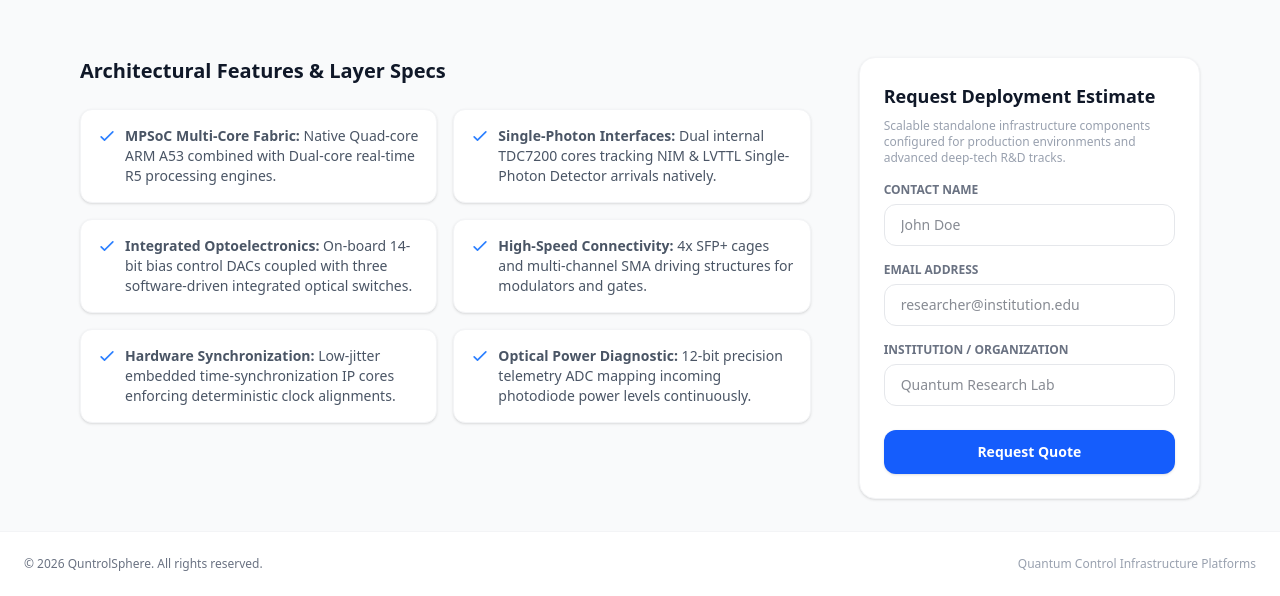
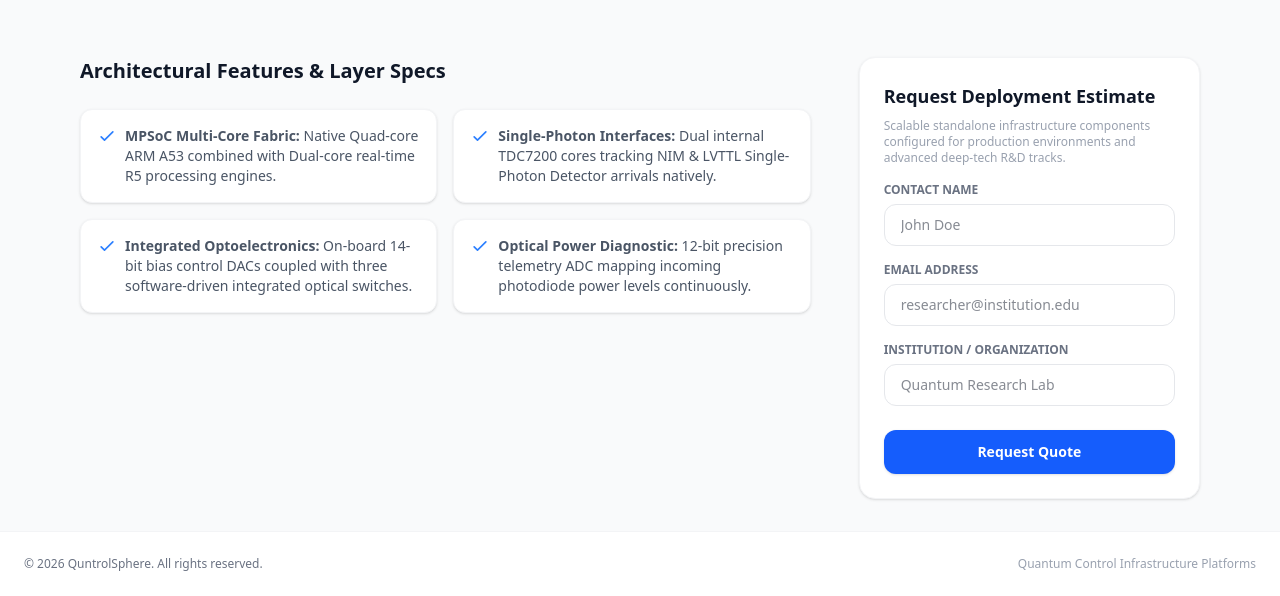
Before and after one commit to AbhisekSinghRao/Quntrolsphere_website, a FastAPI app: page /product/qcc-board in a window 1280 px wide. Shown: the part 515-1111 px from the top of the page. Run offline with FastAPI, Linux system fonts and the light colour scheme.

Commit message:
updated code

```diff
--- a/templates/product.html
+++ b/templates/product.html
@@ -146,19 +166,23 @@
         </div>
 
         {% else %}
-        <h1 class="text-3xl font-extrabold text-gray-900 tracking-tight mb-4">QKD Network Primer</h1>
+        <h1 class="text-3xl font-extrabold text-gray-900 tracking-tight mb-4">QKD Network Primer Kit</h1>
 
         <div class="bg-emerald-50/50 rounded-xl p-4 border border-emerald-100 mb-6">
-          <h4 class="text-xs font-bold text-emerald-800 uppercase tracking-wider mb-2">QKD Network Fundamentals</h4>
+          <h4 class="text-xs font-bold text-emerald-800 uppercase tracking-wider mb-2">QKD Training &amp; Educational Sandbox</h4>
           <p class="text-xs text-emerald-700 leading-relaxed">
-           The QKD Networks Primer introduces the definitive physical and architectural dynamics of Quantum Key Distribution (QKD) hardware configurations. By bridging the gap between theoretical calculations and real-world fiber constraints, it forms a complete foundation for institutional capacity building, aligned with National Quantum Mission priorities.
+            The QKD Network Primer provides users with an intuitive, hands-on learning experience to build a comprehensive practical understanding of Quantum Key Distribution (QKD) implementations. It bridges the gap between theoretical calculations and real-world fiber mechanics, offering an optimized capacity-building ecosystem to introduce quantum security paradigms within academic programs and research labs.
           </p>
         </div>
         {% endif %}
       </div>
 
       <div>
-        {% if 'merlin' in product.name|lower %}
+        {% if 'node' in product.name|lower %}
+        <a href="/static/brochures/QKD_Node_Industrial_Specifications.pdf" class="inline-flex items-center justify-center bg-gray-900 text-white font-semibold text-sm px-6 py-3.5 rounded-xl hover:bg-gray-800 transition-all shadow-sm w-full sm:w-auto">
+          Download Technical Datasheet (PDF)
+        </a>
+        {% elif 'merlin' in product.name|lower %}
         <a href="/static/brochures/MERLIN_Specs.pdf" class="inline-flex items-center justify-center bg-gray-900 text-white font-semibold text-sm px-6 py-3.5 rounded-xl hover:bg-gray-800 transition-all shadow-sm w-full sm:w-auto">
           Download Technical Datasheet (PDF)
         </a>
@@ -258,18 +332,6 @@
           </svg>
           <span><strong>Autonomous Holdover:</strong> Intelligent runtime frequency loop preservation ensures phase continuity upon reference link loss.</span>
         </li>
-        <li class="bg-white p-4 rounded-xl border border-gray-100 shadow-sm flex items-start text-sm text-gray-600">
-          <svg class="w-5 h-5 text-blue-500 mr-2 shrink-0" fill="none" stroke="currentColor" viewBox="0 0 24 24">
-            <path stroke-linecap="round" stroke-linejoin="round" stroke-width="2" d="M5 13l4 4L19 7"></path>
-          </svg>
-          <span><strong>Event Time Tagging:</strong> High-density transaction logs executing up to 10,000 logging events per second with nanosecond resolution.</span>
-        </li>
-        <li class="bg-white p-4 rounded-xl border border-gray-100 shadow-sm flex items-start text-sm text-gray-600">
-          <svg class="w-5 h-5 text-blue-500 mr-2 shrink-0" fill="none" stroke="currentColor" viewBox="0 0 24 24">
-            <path stroke-linecap="round" stroke-linejoin="round" stroke-width="2" d="M5 13l4 4L19 7"></path>
-          </svg>
-          <span><strong>Fast-Lock Architecture:</strong> Highly efficient transceiver PLL acquisition profiles reaching phase lock in $\le1$ ms.</span>
-        </li>
 
         {% elif 'fmc' in product.name|lower or 'mezzanine' in product.name|lower %}
         <li class="bg-white p-4 rounded-xl border border-gray-100 shadow-sm flex items-start text-sm text-gray-600">
@@ -288,19 +350,7 @@
           <svg class="w-5 h-5 text-blue-500 mr-2 shrink-0" fill="none" stroke="currentColor" viewBox="0 0 24 24">
             <path stroke-linecap="round" stroke-linejoin="round" stroke-width="2" d="M5 13l4 4L19 7"></path>
           </svg>
-          <span><strong>Flexible Clock Synthesizer:</strong> Sub-nanosecond clock lines handling both incoming network references and outgoing SPD Gating signals.</span>
-        </li>
-        <li class="bg-white p-4 rounded-xl border border-gray-100 shadow-sm flex items-start text-sm text-gray-600">
-          <svg class="w-5 h-5 text-blue-500 mr-2 shrink-0" fill="none" stroke="currentColor" viewBox="0 0 24 24">
-            <path stroke-linecap="round" stroke-linejoin="round" stroke-width="2" d="M5 13l4 4L19 7"></path>
-          </svg>
           <span><strong>Electro-Optical Controls:</strong> On-board electrical routing interfaces configured to actuate external MEMS optical switches and VOAs.</span>
-        </li>
-        <li class="bg-white p-4 rounded-xl border border-gray-100 shadow-sm flex items-start text-sm text-gray-600">
-          <svg class="w-5 h-5 text-blue-500 mr-2 shrink-0" fill="none" stroke="currentColor" viewBox="0 0 24 24">
-            <path stroke-linecap="round" stroke-linejoin="round" stroke-width="2" d="M5 13l4 4L19 7"></path>
-          </svg>
-          <span><strong>Reconfigurable Evolution:</strong> Fully firmware-defined runtime execution maps capable of shifting across diverse QKD protocols easily.</span>
         </li>
         <li class="bg-white p-4 rounded-xl border border-gray-100 shadow-sm flex items-start text-sm text-gray-600">
           <svg class="w-5 h-5 text-blue-500 mr-2 shrink-0" fill="none" stroke="currentColor" viewBox="0 0 24 24">
@@ -332,18 +382,6 @@
           <svg class="w-5 h-5 text-blue-500 mr-2 shrink-0" fill="none" stroke="currentColor" viewBox="0 0 24 24">
             <path stroke-linecap="round" stroke-linejoin="round" stroke-width="2" d="M5 13l4 4L19 7"></path>
           </svg>
-          <span><strong>High-Speed Connectivity:</strong> 4x SFP+ cages and multi-channel SMA driving structures for modulators and gates.</span>
-        </li>
-        <li class="bg-white p-4 rounded-xl border border-gray-100 shadow-sm flex items-start text-sm text-gray-600">
-          <svg class="w-5 h-5 text-blue-500 mr-2 shrink-0" fill="none" stroke="currentColor" viewBox="0 0 24 24">
-            <path stroke-linecap="round" stroke-linejoin="round" stroke-width="2" d="M5 13l4 4L19 7"></path>
-          </svg>
-          <span><strong>Hardware Synchronization:</strong> Low-jitter embedded time-synchronization IP cores enforcing deterministic clock alignments.</span>
-        </li>
-        <li class="bg-white p-4 rounded-xl border border-gray-100 shadow-sm flex items-start text-sm text-gray-600">
-          <svg class="w-5 h-5 text-blue-500 mr-2 shrink-0" fill="none" stroke="currentColor" viewBox="0 0 24 24">
-            <path stroke-linecap="round" stroke-linejoin="round" stroke-width="2" d="M5 13l4 4L19 7"></path>
-          </svg>
           <span><strong>Optical Power Diagnostic:</strong> 12-bit precision telemetry ADC mapping incoming photodiode power levels continuously.</span>
         </li>
 
@@ -352,37 +390,37 @@
           <svg class="w-5 h-5 text-blue-500 mr-2 shrink-0" fill="none" stroke="currentColor" viewBox="0 0 24 24">
             <path stroke-linecap="round" stroke-linejoin="round" stroke-width="2" d="M5 13l4 4L19 7"></path>
           </svg>
-          <span><strong>Optical Source Analysis:</strong> Quantitative evaluation modules mapping attenuation profiles and variable channel losses.</span>
+          <span><strong>Optical Source Understanding:</strong> Practical analysis modules covering attenuation metrics, noise introduction, and fiber loss curves.</span>
         </li>
         <li class="bg-white p-4 rounded-xl border border-gray-100 shadow-sm flex items-start text-sm text-gray-600">
           <svg class="w-5 h-5 text-blue-500 mr-2 shrink-0" fill="none" stroke="currentColor" viewBox="0 0 24 24">
             <path stroke-linecap="round" stroke-linejoin="round" stroke-width="2" d="M5 13l4 4L19 7"></path>
           </svg>
-          <span><strong>Pattern Routing Control:</strong> Generates multi-bit string distributions and correlates active transmission states directly to GATE arrays.</span>
+          <span><strong>Tx-Rx Correlation Analysis:</strong> Visualizes transmission behaviors and correlates signal patterns directly to active optical GATE systems.</span>
         </li>
         <li class="bg-white p-4 rounded-xl border border-gray-100 shadow-sm flex items-start text-sm text-gray-600">
           <svg class="w-5 h-5 text-blue-500 mr-2 shrink-0" fill="none" stroke="currentColor" viewBox="0 0 24 24">
             <path stroke-linecap="round" stroke-linejoin="round" stroke-width="2" d="M5 13l4 4L19 7"></path>
           </svg>
-          <span><strong>Photon Arrival Histogram:</strong> Tracks quantum detection efficiency variations using fine time-interval resolution metrics.</span>
+          <span><strong>Arrival Histogram Studies:</strong> Evaluates photon time-of-arrival parameters under varied detector efficiencies and channel alignments.</span>
         </li>
         <li class="bg-white p-4 rounded-xl border border-gray-100 shadow-sm flex items-start text-sm text-gray-600">
           <svg class="w-5 h-5 text-blue-500 mr-2 shrink-0" fill="none" stroke="currentColor" viewBox="0 0 24 24">
             <path stroke-linecap="round" stroke-linejoin="round" stroke-width="2" d="M5 13l4 4L19 7"></path>
           </svg>
-          <span><strong>Attack Emulation Modules:</strong> Hardware modules to simulate third-party interception, blinding attacks, and beam-splitting stress.</span>
+          <span><strong>Threat Simulation Concepts:</strong> Educational layouts modeling interception vulnerabilities like detector blinding and beam-splitting.</span>
         </li>
         <li class="bg-white p-4 rounded-xl border border-gray-100 shadow-sm flex items-start text-sm text-gray-600">
           <svg class="w-5 h-5 text-blue-500 mr-2 shrink-0" fill="none" stroke="currentColor" viewBox="0 0 24 24">
             <path stroke-linecap="round" stroke-linejoin="round" stroke-width="2" d="M5 13l4 4L19 7"></path>
           </svg>
-          <span><strong>Instrumentation Prototyping:</strong> Dedicated physical workspaces containing high-sensitivity PIN receivers and multi-gain TIA routes.</span>
+          <span><strong>Circuit Topography Demos:</strong> Explores PIN photodiode behaviors alongside multi-gain transimpedance amplification (TIA) setups.</span>
         </li>
         <li class="bg-white p-4 rounded-xl border border-gray-100 shadow-sm flex items-start text-sm text-gray-600">
           <svg class="w-5 h-5 text-blue-500 mr-2 shrink-0" fill="none" stroke="currentColor" viewBox="0 0 24 24">
             <path stroke-linecap="round" stroke-linejoin="round" stroke-width="2" d="M5 13l4 4L19 7"></path>
           </svg>
-          <span><strong>Network Digital Twin:</strong> Software virtualization environment modeling mesh, star, and linear cryptographic routing spaces.</span>
+          <span><strong>Digital Twin Sandbox:</strong> Immersive routing emulation platform evaluating star, mesh, and linear topologies virtually.</span>
         </li>
         {% endif %}
 
--- a/templates/services.html
+++ b/templates/services.html
@@ -15,7 +15,7 @@
           <span class="text-[10px] font-bold text-emerald-600 uppercase tracking-wider bg-emerald-50 px-2.5 py-0.5 rounded-full">Quantum Communication Node</span>
         </div>
         <h3 class="text-lg font-bold text-gray-900 group-hover:text-blue-600 transition-colors mb-2">QKD Networks Primer Kit</h3>
-        <p class="text-gray-500 text-sm leading-relaxed mb-4">Hands-on Quantum Key Distribution deployment and evaluation platform. Supports comprehensive Coherent One-Way (COW) protocol experiments, optical alignments, and secure key distillation pipelines.</p>
+        <p class="text-gray-500 text-sm leading-relaxed mb-4">The QKD Network Primer provides users with a comprehensive, hands-on learning experience to build a foundational understanding of Quantum Key Distribution (QKD) hardware architectures. By bridging the gap between theoretical quantum mechanics and practical optical engineering, the kit offers an accessible platform to study raw photon dynamics, explore pattern analysis, and perform simulated security testing. It aligns with academic and R&D benchmarks to jumpstart institutional capacity building and establish Quantum Research Labs or Centres of Excellence.</p>
       </div>
       <span class="text-xs font-semibold text-blue-600 inline-flex items-center mt-2">
         Explore Node Specifications <span class="transform group-hover:translate-x-1 transition-transform ml-1">&rarr;</span>
@@ -28,7 +28,7 @@
           <span class="text-[10px] font-bold text-emerald-600 uppercase tracking-wider bg-emerald-50 px-2.5 py-0.5 rounded-full">Quantum Node Hardware</span>
         </div>
         <h3 class="text-lg font-bold text-gray-900 group-hover:text-blue-600 transition-colors mb-2">QKD Node</h3>
-        <p class="text-gray-500 text-sm leading-relaxed mb-4">Scalable network infrastructure designed for secure key exchange, phase matching, and stable link distribution across dedicated fiber setups. Technical specifications and architecture metrics will be available soon.</p>
+        <p class="text-gray-500 text-sm leading-relaxed mb-4">Scalable network infrastructure designed for secure key generation, phase matching, and stable link distribution across dedicated fiber setups. Technical specifications and architecture metrics will be available soon.</p>
       </div>
       <span class="text-xs font-semibold text-blue-600 inline-flex items-center mt-2">
         Explore Node Specifications <span class="transform group-hover:translate-x-1 transition-transform ml-1">&rarr;</span>
```
Also changed, not shown: other parts of templates/product.html (+90 -20 lines).
